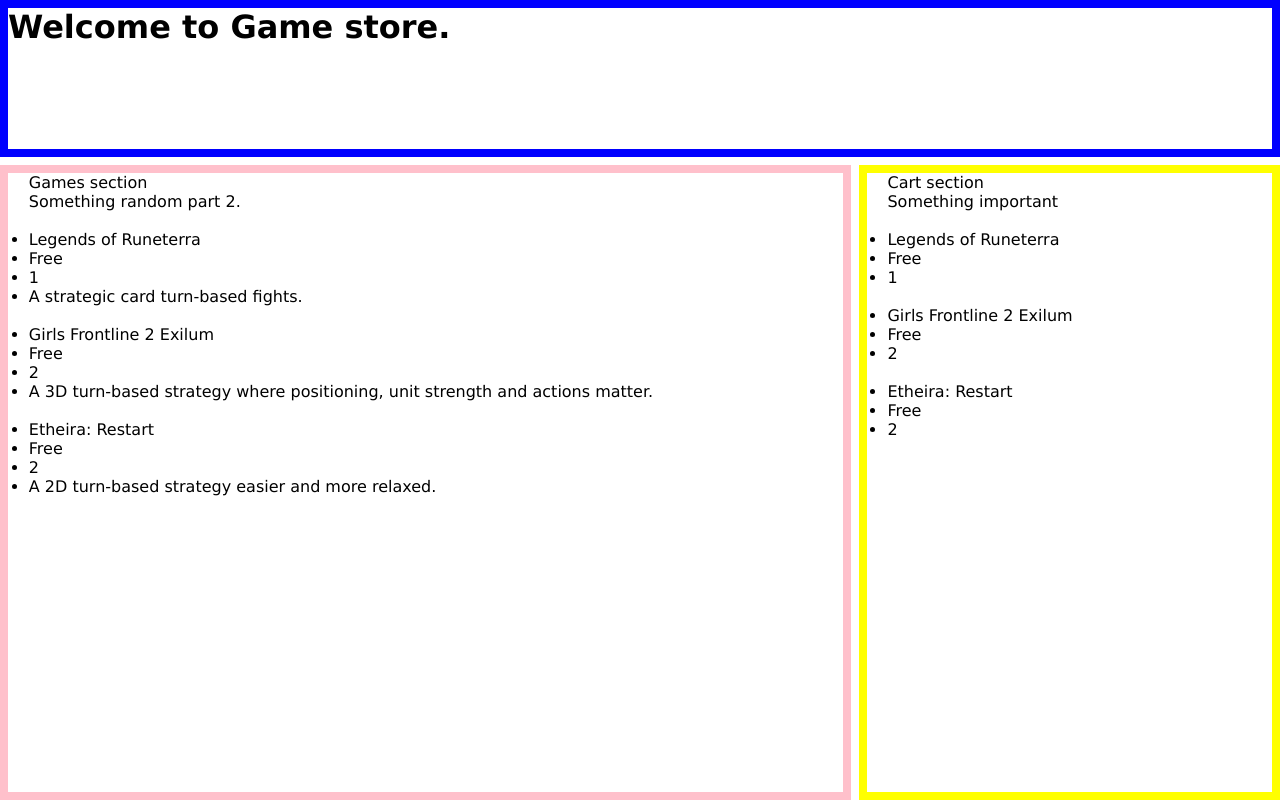
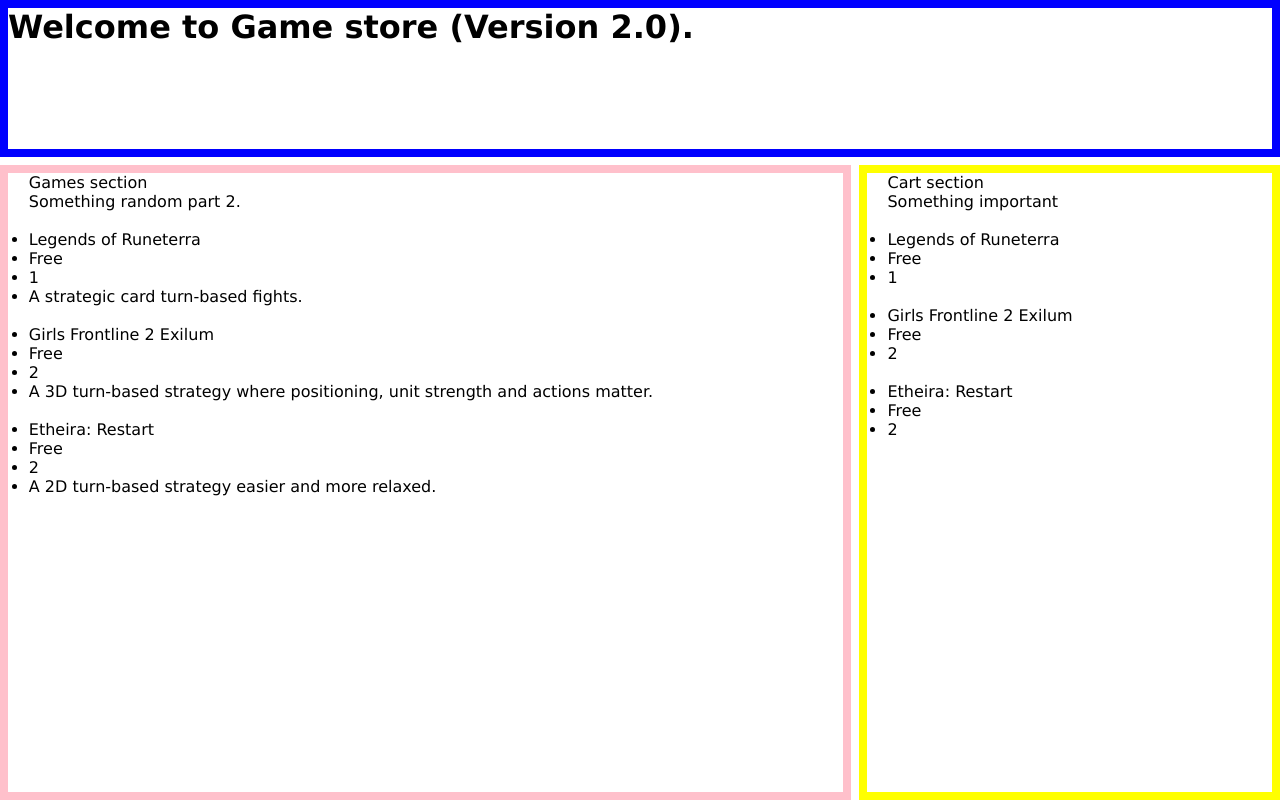
Before and after one commit to Zain-2-84/zains-game-store, a React (Vite) app in the folder game-store/: page / in a window 1280 px wide. Built offline with nearby package versions, Linux system fonts and the light colour scheme.

Commit message:
Updated store to 'Version 2.0'.

```diff
--- a/game-store/src/App.jsx
+++ b/game-store/src/App.jsx
@@ -1,6 +1,5 @@
 import { useState } from 'react'
 import './App.css'
-// I don't know why cart needs to be written in smallcase.
 import Cart from './components/Cart'
 import GameCard from './components/GameCard'
 
@@ -10,7 +9,7 @@
     <>
       <div className="store">
         <div className="heading">
-          <h1>Welcome to Game store.</h1>
+          <h1>Welcome to Game store (Version 2.0).</h1>
         </div>
 
         <div className="games-section">
```
